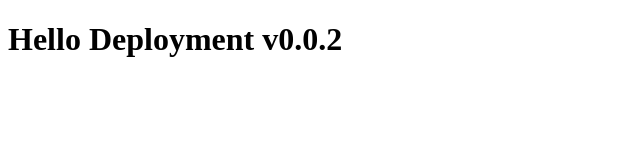
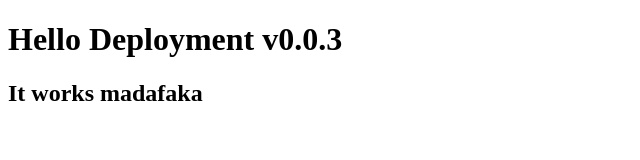
Before and after one commit to moryachok/cloudguru-codedeploy, a plain HTML site: page files/index.html in a window 1280 px wide. Shown: the whole page, without its empty margins (0-640 px from the left). Drawn offline with Linux system fonts and the light colour scheme.

Commit message:
checking the auto deployment with github

```diff
--- a/files/index.html
+++ b/files/index.html
@@ -7,6 +7,7 @@
   <title>Document</title>
 </head>
 <body>
-  <h1>Hello Deployment v0.0.2</h1>
+  <h1>Hello Deployment v0.0.3</h1>
+  <h2>It works madafaka</h2>
 </body>
 </html>
```
